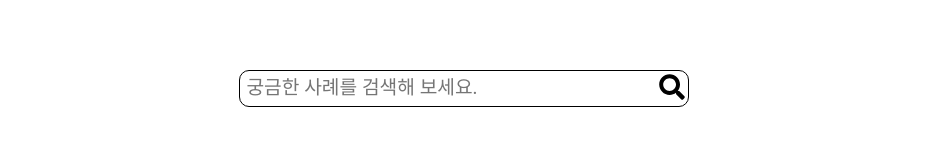
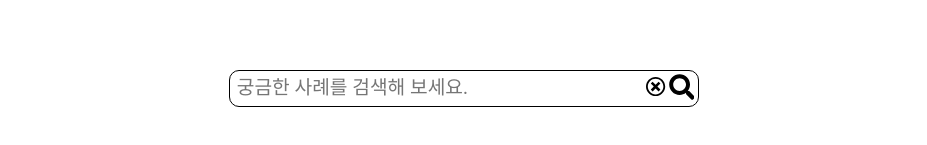
Before and after one commit to jh1109/gsc-app, a React (Create React App) app: page /service-cases in a window 1280 px wide. Shown: the part 1208-1353 px from the top of the page, without its empty margins (176-1103 px from the left). Built offline with nearby package versions, Linux system fonts and the light colour scheme.

Commit message:
[feat] 고객 사례 검색 기능

```diff
--- a/src/components/cases/CasesContent.js
+++ b/src/components/cases/CasesContent.js
@@ -1,13 +1,16 @@
-import React, { useState } from 'react';
+import React, { useCallback, useRef, useState } from 'react';
 import classes from './CasesContent.module.css';
 import CaseTabBtn from './CaseTabBtn';
 import Case from './Case';
 import { CASES_DATA } from './casesData';
 import { FaSearch } from "react-icons/fa";
+import { ImCancelCircle } from "react-icons/im";
 
 
 const CasesContent = () => {
-    const [ caseList, setCaseList ] = useState(CASES_DATA);
+    const [caseList, setCaseList] = useState(CASES_DATA);
+    const [inputValue, setInputValue] = useState('');
+    const inputEl = useRef('');
 
 
     function handleCaseTabBtn(selectedBtn) {
@@ -19,6 +22,24 @@ const CasesContent = () => {
 
     function handleAll() {
         setCaseList(CASES_DATA);
+    }
+
+    const handleInputValue = useCallback((e) => {
+        setInputValue(e.target.value);
+      }, []);
+
+    function handleSearch(e) {
+        e.preventDefault();
+        // setInputValue('');
+        const searchCaseList = CASES_DATA.filter((caseItem) => (
+            caseItem.description.includes(inputValue)
+        ));
+        setCaseList(searchCaseList);
+        inputEl.current.blur();
+    }
+
+    const handleInputReset = () => {
+        setInputValue('');
     }
     return (
         <div className={`${"mainContent"} ${classes.CasesContentWrapper}`}>
@@ -37,9 +58,10 @@ const CasesContent = () => {
                 ))}
                 </ul>
             )}
-            <form className={classes.searchForm}>
+            <form className={classes.searchForm} onSubmit={handleSearch}>
                 <label className="a11yHidden" htmlFor="searchCase">검색창</label>
-                <input type="text" id="searchCase" placeholder="궁금한 사례를 검색해 보세요."/>
+                <input type="text" id="searchCase" value={inputValue} onChange={handleInputValue} ref={ inputEl } placeholder="궁금한 사례를 검색해 보세요."/>
+                <button type="reset" onClick={ handleInputReset }><ImCancelCircle /></button>
                 <button type="submit"><FaSearch className={ classes.icon }  /></button>
             </form>
         </div>
```
